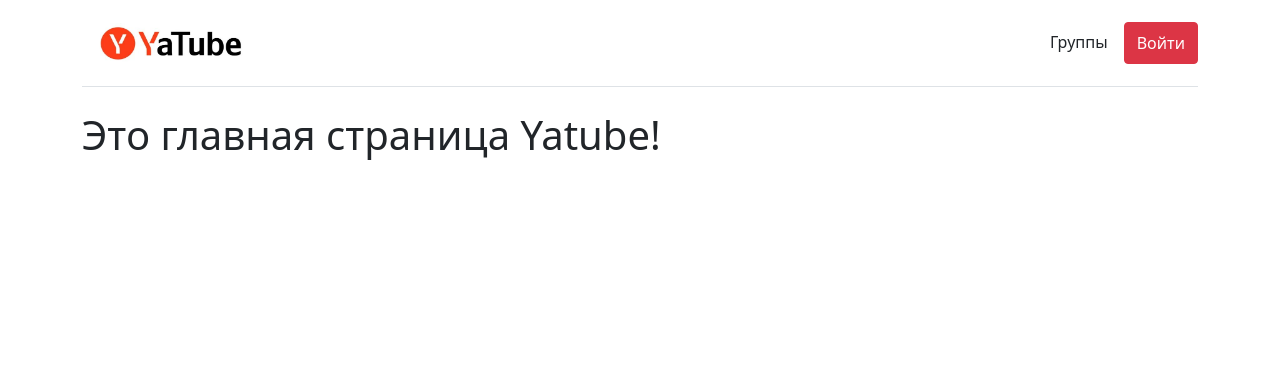
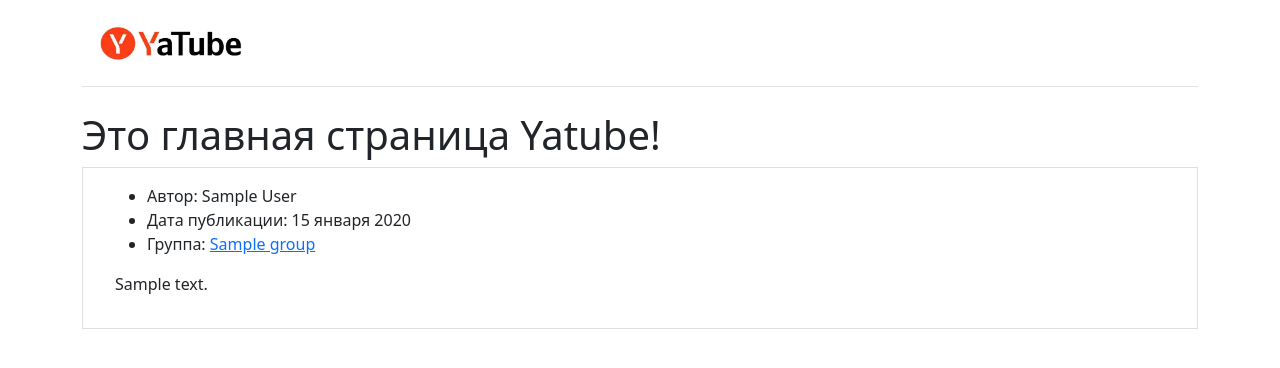
Before and after one commit to m6mok/yatube_project, a Django app: page / in a window 1280 px wide. Shown: the top 368 px of the page. Run offline with Django 3.2, Linux system fonts and the light colour scheme; tables that the repository leaves empty hold one stand-in row (values such as "Sample post"); some libraries are stand-ins or nearby versions.

Commit message:
Own commit

```diff
--- a/yatube/posts/models.py
+++ b/yatube/posts/models.py
@@ -1,12 +1,24 @@
 from django.db import models
 from django.contrib.auth.models import User
+
+
+class Group(models.Model):
+    title = models.CharField(max_length=100)
+    slug = models.SlugField(max_length=50)
+    description = models.TextField()
+
+    def __str__(self):
+        return self.title
 
 
 class Post(models.Model):
     text = models.TextField()
     pub_date = models.DateTimeField(auto_now_add=True)
     author = models.ForeignKey(
-        User,
-        on_delete=models.CASCADE,
+        User, on_delete=models.CASCADE,
         related_name='posts'
     )
+    group = models.ForeignKey(
+        Group, on_delete=models.CASCADE,
+        blank=True, null=True
+    )
--- a/yatube/posts/urls.py
+++ b/yatube/posts/urls.py
@@ -1,10 +1,11 @@
-from django.contrib import admin
-from django.urls import include, path
+from django.urls import path
 from . import views
+
 
 app_name = 'posts'
 
+
 urlpatterns = [
-    path('', views.index, name='main'),
-    path('groups/<int:num>/', views.group_posts, name='group'),
+    path('', views.index, name='index'),
+    path('group/<slug:slug>', views.group_posts, name='group_list'),
 ]
--- a/yatube/posts/views.py
+++ b/yatube/posts/views.py
@@ -1,10 +1,22 @@
-from django.http import HttpResponse
-from django.shortcuts import render
-
-# Create your views here.
-def index(request):
-    return render(request, 'posts/index.html')
+from django.shortcuts import get_object_or_404, render
+from .models import Group, Post
 
 
-def group_posts(request, num):
-    return render(request, 'posts/groups.html')
+def index(request):
+    posts = Post.objects.order_by('-pub_date')[:10]
+    context = {
+        'posts': posts,
+        'title': 'Последние обновления на сайте'
+    }
+    return render(request, 'posts/index.html', context)
+
+
+def group_posts(request, slug):
+    group = get_object_or_404(Group, slug=slug)
+    posts = Post.objects.filter(group=group).order_by('-pub_date')[:10]
+    context = {
+        'group': group,
+        'posts': posts,
+        'title': f'Записи сообщества {group.title}'
+    }
+    return render(request, 'posts/group_list.html', context)
--- a/yatube/templates/base.html
+++ b/yatube/templates/base.html
@@ -5,19 +5,19 @@
     <meta charset="UTF-8">
     <meta http-equiv="X-UA-Compatible" content="IE=edge">
     <meta name="viewport" content="width=device-width, initial-scale=1.0">
-    <link rel='stylesheet' href='{% static 'css/bootstrap.min.css' %}'>
-    <title>{% block title %}{% endblock %}</title>
+    <link rel='stylesheet' href="{% static 'css/bootstrap.min.css' %}">
+    <title>{{ title }}</title>
 </head>
 <body>
     <div class='container py-3'>
         <div class="d-flex flex-column flex-md-row align-items-center pb-3 mb-4 border-bottom">
             <button type='button' class='btn btn-link'>
-                <a href='{% url 'posts:main' %}'><img src='{% static 'img/logo.jpg' %}' width='150' height='40'></a>
+                <a href="{% url 'posts:index' %}""><img src="{% static 'img/logo.jpg' %}" width="150" height="40"></a>
             </button>
 
             <nav class="d-inline-flex mt-2 mt-md-0 ms-md-auto">
-            <a class="me-3 py-2 text-dark text-decoration-none" href="{% url 'posts:group' num=1 %}">Группы</a>
-            <a class="py-2 text-decoration-none btn btn-danger" href="#">Войти</a>
+                <!-- <a class="me-3 py-2 text-dark text-decoration-none" href="#">###</a> -->
+                <!-- <a class="py-2 text-decoration-none btn btn-danger" href="#">###</a> -->
             </nav>
         </div>
         {% block main %}{% endblock %}
--- a/yatube/templates/posts/index.html
+++ b/yatube/templates/posts/index.html
@@ -1,9 +1,21 @@
 {% extends 'base.html' %}
 
-{% block title %}
-Главная страница
+{% block main %}
+    <h1>Это главная страница Yatube!</h1>
+    <div class = "list-group-item list-group-flush">
+        {% for post in posts %}
+        <li class="list-group-item">
+            <ul>
+                <li>Автор: {{ post.author.get_full_name }}</li>
+                <li>Дата публикации: {{ post.pub_date|date:"d E Y" }}</li>
+                {% if post.group %}
+                    <li>Группа: <a href="{% url 'posts:group_list' post.group.slug %}">
+                        {{ post.group.title }}
+                    </a></li>
+                {% endif %}
+            </ul>
+            <p>{{ post.text }}</p>
+        </li>
+        {% endfor %}
+    </div>
 {% endblock %}
-
-{% block main %}
-<h1>Это главная страница Yatube!</h1>
-{% endblock %}
--- a/yatube/yatube/settings.py
+++ b/yatube/yatube/settings.py
@@ -106,7 +106,7 @@ AUTH_PASSWORD_VALIDATORS = [
 # Internationalization
 # https://docs.djangoproject.com/en/2.2/topics/i18n/
 
-LANGUAGE_CODE = 'en-us'
+LANGUAGE_CODE = 'ru'
 
 TIME_ZONE = 'UTC'
 
```
Also changed, not shown: yatube/posts/admin.py (+5 -2 lines), yatube/templates/posts/group_list.html (added, +25 -0 lines), yatube/templates/posts/groups.html (deleted, +0 -9 lines), yatube/posts/migrations/0002_auto_20220405_1745.py (added), yatube/posts/migrations/0003_auto_20220405_1815.py (added), yatube/posts/migrations/0004_auto_20220405_1910.py (added).
